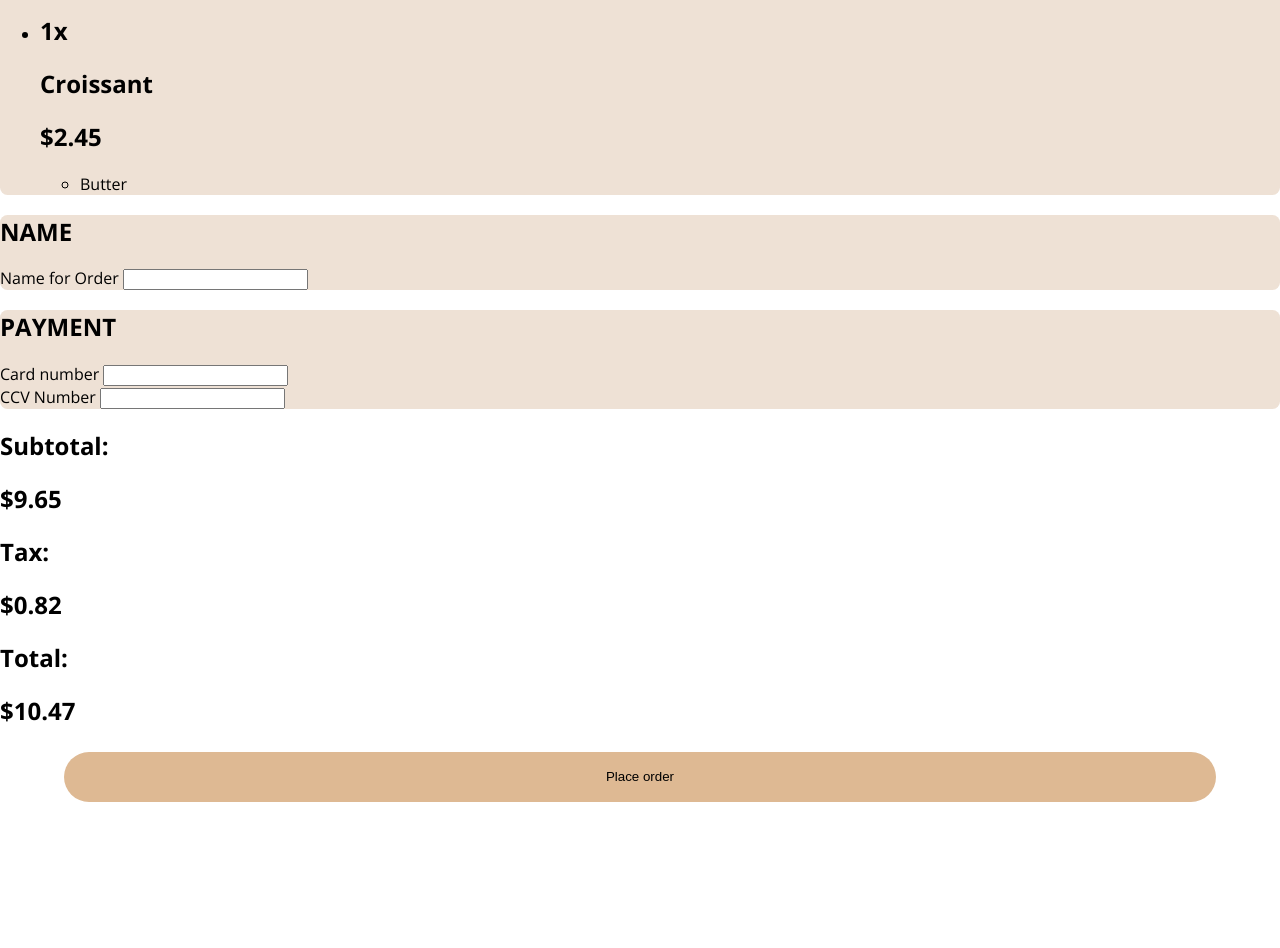
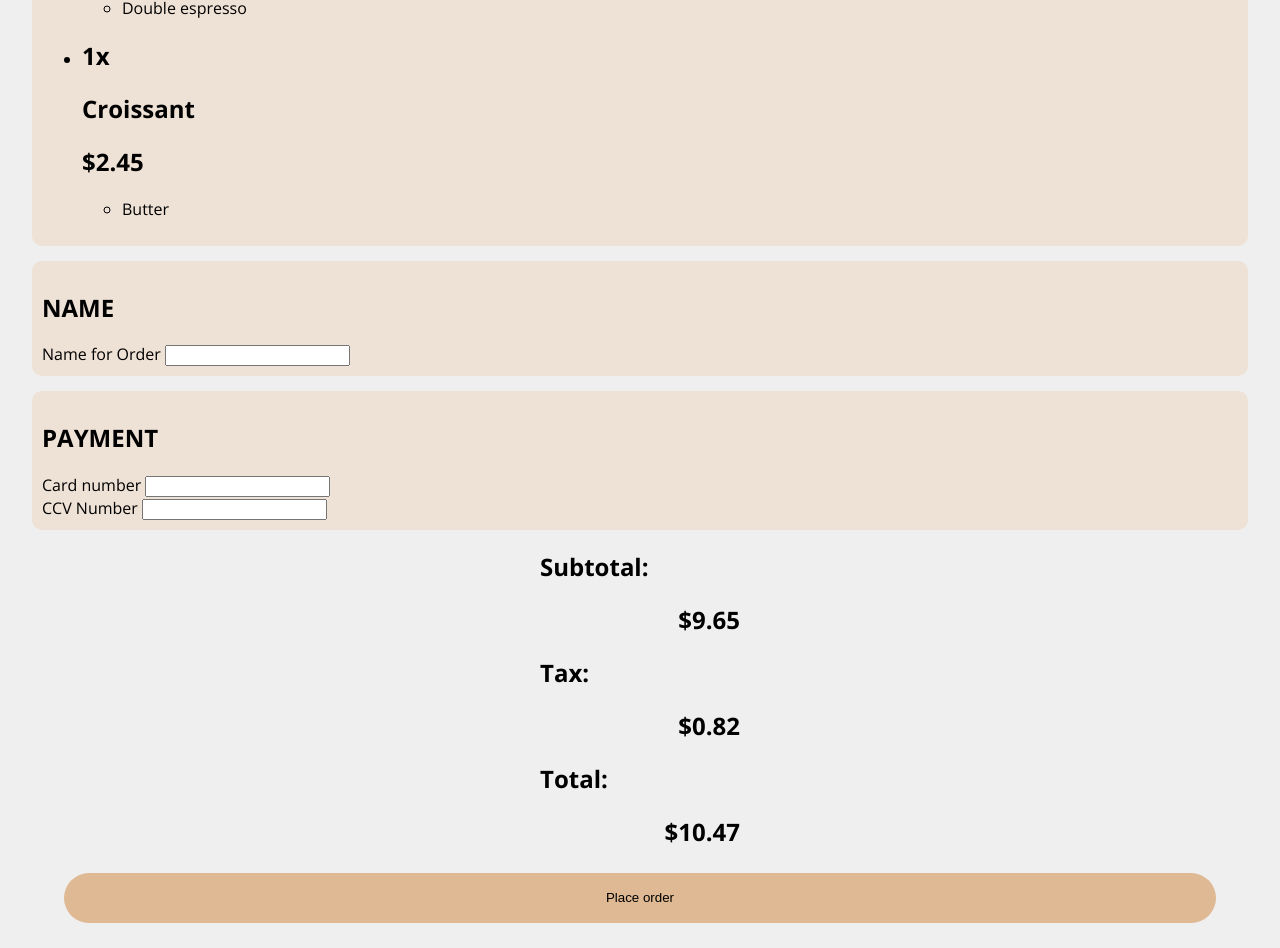
Before and after one commit to dottharun/3_coffee_masters, a plain HTML site: page index.html in a window 1280 px wide. Shown: the part 560-1508 px from the top of the page. Before the commit the page ends 1387 px from the top, so only its background shows below. Drawn offline with nearby package versions, Linux system fonts and the light colour scheme.

Commit message:
bill total layout - grid pending

```diff
--- a/index.html
+++ b/index.html
@@ -71,12 +71,12 @@
 		</div>
 		<div class="bill-page">
 			<section class="bill-total">
-				<h2 class="title-subtotal">Subtotal:</h2>
-				<h2 class="value-subtotal">$9.65</h2>
-				<h2 class="title-tax">Tax:</h2>
-				<h2 class="value-tax">$0.82</h2>
-				<h2 class="title-total">Total:</h2>
-				<h2 class="value-total">$10.47</h2>
+				<h2 class="title-subtotal left">Subtotal:</h2>
+				<h2 class="value-subtotal right">$9.65</h2>
+				<h2 class="title-tax left">Tax:</h2>
+				<h2 class="value-tax right">$0.82</h2>
+				<h2 class="title-total left">Total:</h2>
+				<h2 class="value-total right">$10.47</h2>
 			</section>
 			<button class="order-button">Place order</button>
 		</div>
--- a/style.css
+++ b/style.css
@@ -4,7 +4,7 @@
 
 body {
 	font-family: "Open Sans", sans-serif;
-	border-color: #efefef;
+	background-color: #efefef;
 	padding: 0;
 	margin: 0;
 }
@@ -32,7 +32,23 @@ body {
 .name-box,
 .payment-box {
 	background-color: #eee1d5;
-	border-radius: 7.5px;
+	border-radius: 10px;
+	margin: 15px auto;
+	width: 95%;
+	padding: 10px;
+}
+
+.bill-total {
+	margin: 0 auto;
+	width: 200px;
+}
+
+.left {
+	text-align: left;
+}
+
+.right {
+	text-align: right;
 }
 
 .order-button {
```
